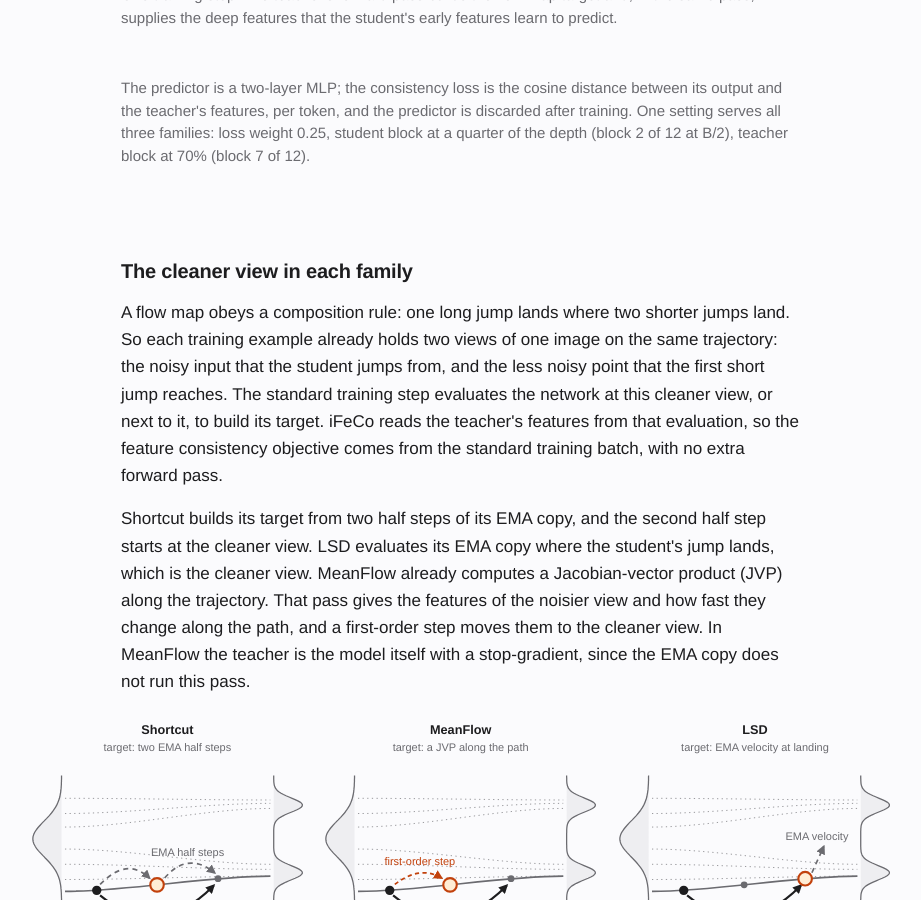
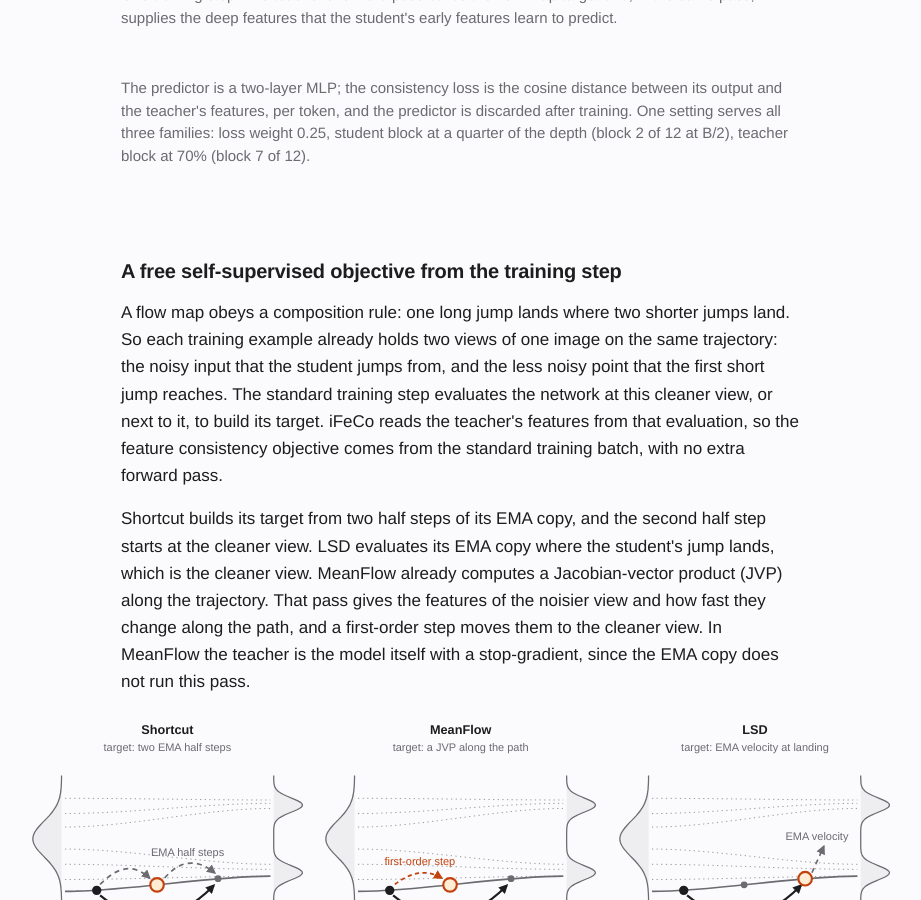
Before and after one commit to rabiulcste/rabiulcste.github.io, a Jekyll site: the page built from ifeco-flow-maps/index.html, in a window 1280 px wide and 900 px high, scrolled down 2626 px. Shown: the whole window, without its empty margins (179-1100 px from the left). Built offline with Jekyll 4.4.1, drawn with Linux system fonts in a browser that asks for light colours.

Commit message:
ifeco: rename view-pair section heading

```diff
--- a/ifeco-flow-maps/index.html
+++ b/ifeco-flow-maps/index.html
@@ -369,7 +369,7 @@ bibtex: |
 </section>
 
 <section id="free" class="wide">
-    <h2>The cleaner view in each family</h2>
+    <h2>A free self-supervised objective from the training step</h2>
     <p>A flow map obeys a composition rule: one long jump lands where two shorter jumps land. So each training example already holds two views of one image on the same trajectory: the noisy input that the student jumps from, and the less noisy point that the first short jump reaches. The standard training step evaluates the network at this cleaner view, or next to it, to build its target. iFeCo reads the teacher's features from that evaluation, so the feature consistency objective comes from the standard training batch, with no extra forward pass.</p>
     <p>Shortcut builds its target from two half steps of its EMA copy, and the second half step starts at the cleaner view. LSD evaluates its EMA copy where the student's jump lands, which is the cleaner view. MeanFlow already computes a Jacobian-vector product (JVP) along the trajectory. That pass gives the features of the noisier view and how fast they change along the path, and a first-order step moves them to the cleaner view. In MeanFlow the teacher is the model itself with a stop-gradient, since the EMA copy does not run this pass.</p>
     <figure class="fe-fig" id="fe-free">
```
